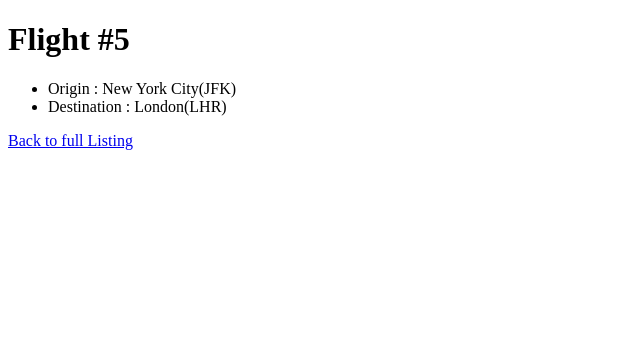
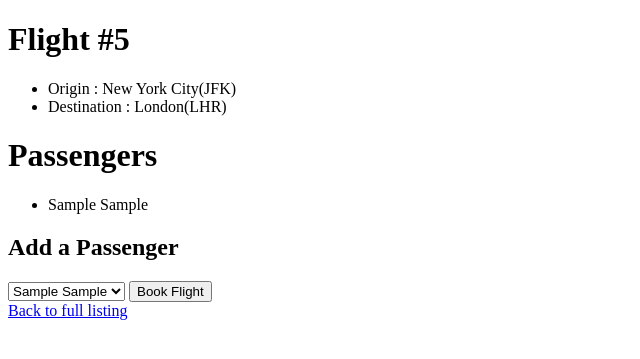
Before and after one commit to shubham2637/Airline-python-Django, a Django app: template flight/templates/flight/flights.html in a window 1280 px wide. Shown: the top 359 px of the page, without its empty margins (0-640 px from the left). Run offline with Django 3.2, Linux system fonts and the light colour scheme; the template is opened without the code that fills it: values that come from a table or form of the project are taken from there, others are empty; data comes from the database, SQL or seed files in the repository; both versions use the stored data as it was after the commit; tables that the repository leaves empty hold one stand-in row (values such as "Sample post"); parts of the project's set-up code (start-up, migrations or seed data) failed here and were passed over.

Commit message:
Final.
Signed-off-by: shubham2637 <shubham37@outlook.com>

```diff
--- a/flight/admin.py
+++ b/flight/admin.py
@@ -1,6 +1,8 @@
 from django.contrib import admin
-from .models import Airport, Flight
+
+from .models import Airport, Flight, Passenger
 
 admin.site.register(Airport)
 admin.site.register(Flight)
+admin.site.register(Passenger)
 # Register your models here.
--- a/flight/models.py
+++ b/flight/models.py
@@ -2,7 +2,6 @@ from django.db import models
 
 
 # Create your models here.
-from django.db.models import ForeignKey
 
 
 class Airport(models.Model):
@@ -26,7 +25,7 @@ class Flight(models.Model):
 class Passenger(models.Model):
     first = models.CharField(max_length=64)
     last = models.CharField(max_length=64)
-    flghts = models.ManyToManyField(Flight, blank=True, related_name="passengers")
+    flights = models.ManyToManyField(Flight, blank=True, related_name="passengers")
 
 
     def __str__(self):
--- a/flight/templates/flight/flights.html
+++ b/flight/templates/flight/flights.html
@@ -10,6 +10,28 @@
         <li>Origin : {{ flights.origin}}</li>
         <li>Destination : {{ flights.destination}}</li>
     </ul>
-    <a href="{% url 'index' %}">Back to full Listing</a>
+    <h1>Passengers</h1>
+    <ul>
+        {% for p in passengers %}
+        <li>  {{p}}  </li>
+        {% empty %}
+        <li>No passengers.</li>
+        {% endfor %}
+    </ul>
+    <h2>Add a Passenger</h2>
+    {% if non_passengers %}
+    <form action="{% url 'book' flights.id %}" method="post">
+        {% csrf_token %}
+        <select name="passenger">
+            {% for passenger in non_passengers %}
+                <option value="{{ passenger.id }}">{{ passenger }}</option>
+            {% endfor %}
+        </select>
+        <input type="submit" value="Book Flight"/>
+    </form>
+    {% else %}
+        <div>No passengers to add.</div>
+    {% endif %}
+    <a href="{% url 'index' %}">Back to full listing</a>
 </body>
 </html>
--- a/flight/urls.py
+++ b/flight/urls.py
@@ -1,7 +1,9 @@
 from django.urls import path
+
 from . import views
 
 urlpatterns =[
     path("",views.index, name="index"),
-    path("<(int:flight_id) >4>", views.flights, name="flight")
+    path("<int:flight_id>", views.flights, name="flights"),
+    path("<int:flight_id>/book",views.book, name="book")
 ]
```
Also changed, not shown: flight/views.py (+24 -4 lines), mysite/settings.py (+12 -1 lines), db.sqlite3.
